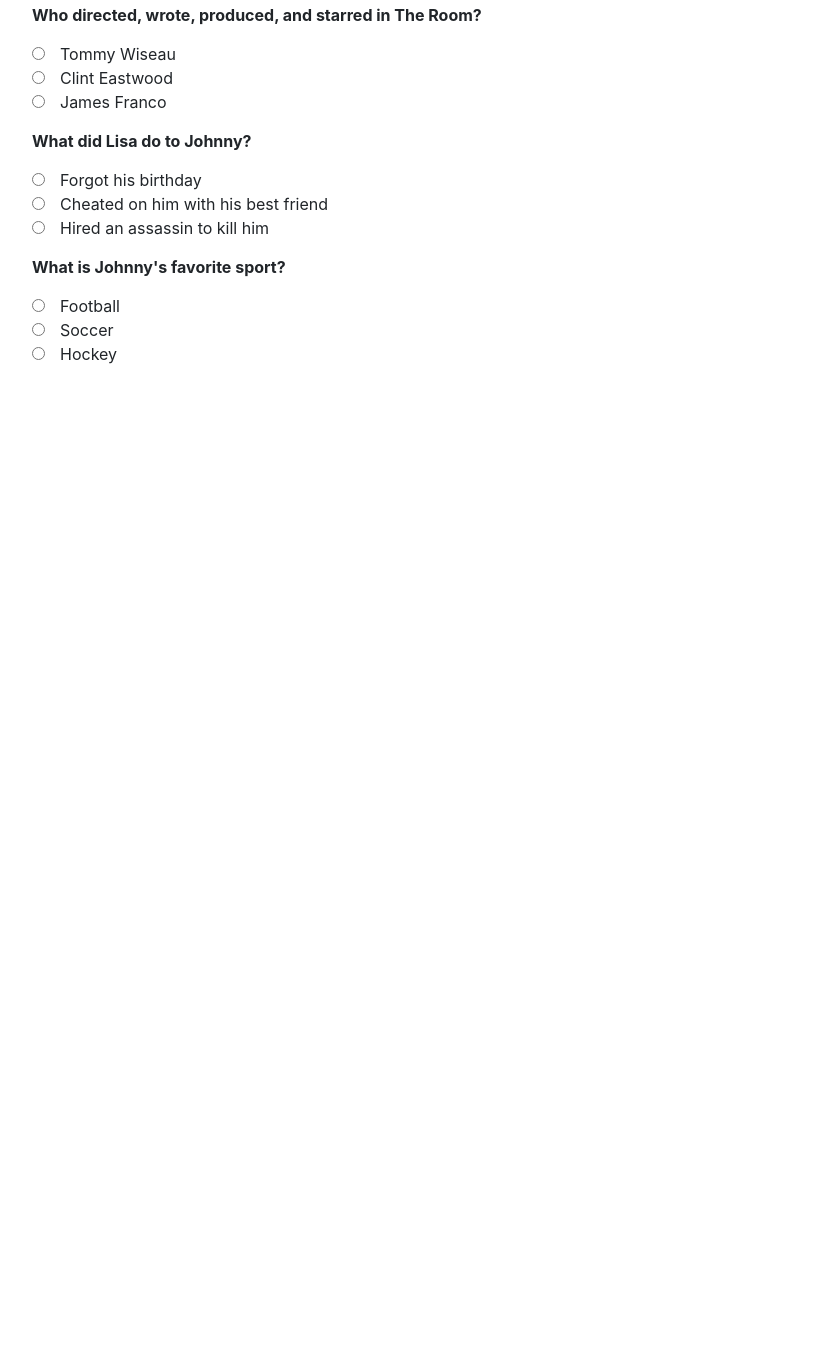
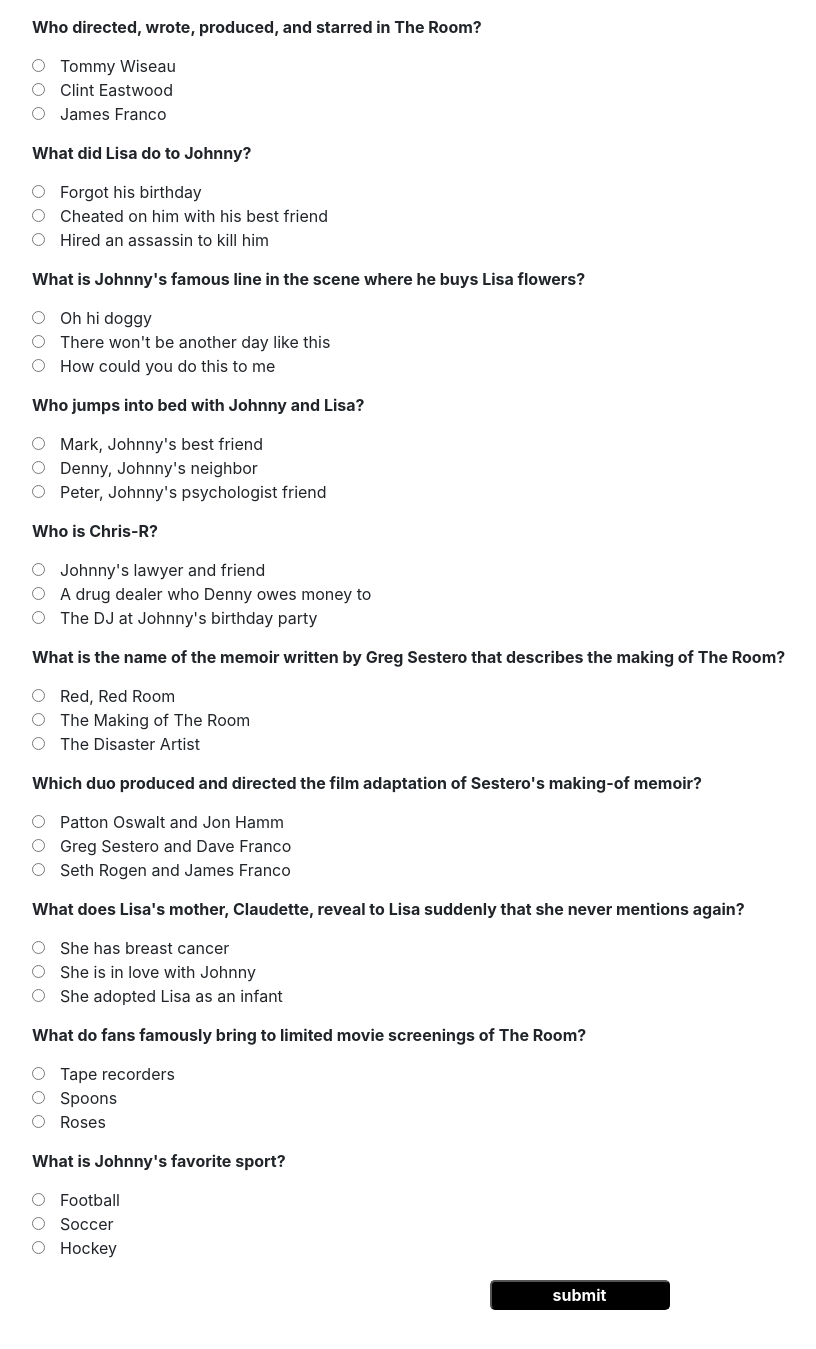
Before and after one commit to falondarville/TriviaGame, a plain HTML site: page index.html in a window 1280 px wide. Shown: the part 523-1872 px from the top of the page, without its empty margins (53-869 px from the left). Before the commit the page ends 909 px from the top, so only its background shows below. Drawn offline with nearby package versions, Linux system fonts and the light colour scheme.

Commit message:
add questions

```diff
--- a/assets/css/style.css
+++ b/assets/css/style.css
@@ -20,3 +20,34 @@ input {
 	margin-top: 15px;
 	margin-bottom: 15px;
 }
+
+#description {
+	font-size: 12px;
+}
+
+#timeRemaining {
+	font-size: 24px;
+
+}
+
+#timeCard {
+	background-color: #D5F5E3;
+}
+
+#descCard {
+	background-color: #58D68D;
+	text-align: left;
+}
+
+#submitButton {
+	text-align: center;
+	margin-bottom: 40px;
+}
+
+#buttonStyle {
+	background-color: black;
+	color: white;
+	font-weight: bold;
+	border-radius: 5px;
+	width: 180px;
+}
--- a/assets/javascript/app.js
+++ b/assets/javascript/app.js
@@ -16,6 +16,41 @@ var questions = [{
 		answerIndex: 1
 	},
 	{
+		question: "What is Johnny's famous line in the scene where he buys Lisa flowers?",
+		choices: ["Oh hi doggy", "There won't be another day like this", "How could you do this to me"],
+		answerIndex: 0
+	},
+	{
+		question: "Who jumps into bed with Johnny and Lisa?",
+		choices: ["Mark, Johnny's best friend", "Denny, Johnny's neighbor", "Peter, Johnny's psychologist friend"],
+		answerIndex: 1
+	},
+	{
+		question: "Who is Chris-R?",
+		choices: ["Johnny's lawyer and friend", "A drug dealer who Denny owes money to", "The DJ at Johnny's birthday party"],
+		answerIndex: 1
+	},
+	{
+		question: "What is the name of the memoir written by Greg Sestero that describes the making of The Room?",
+		choices: ["Red, Red Room", "The Making of The Room", "The Disaster Artist"],
+		answerIndex: 2
+	},
+	{
+		question: "Which duo produced and directed the film adaptation of Sestero's making-of memoir?",
+		choices: ["Patton Oswalt and Jon Hamm", "Greg Sestero and Dave Franco", "Seth Rogen and James Franco"],
+		answerIndex: 2
+	},
+	{
+		question: "What does Lisa's mother, Claudette, reveal to Lisa suddenly that she never mentions again?",
+		choices: ["She has breast cancer", "She is in love with Johnny", "She adopted Lisa as an infant"],
+		answerIndex: 0
+	},
+	{
+		question: "What do fans famously bring to limited movie screenings of The Room?",
+		choices: ["Tape recorders", "Spoons", "Roses"],
+		answerIndex: 1
+	},
+	{
 		question: "What is Johnny's favorite sport?",
 		choices: ["Football", "Soccer", "Hockey"],
 		answerIndex: 0
@@ -30,11 +65,15 @@ function iterateThroughQuestionsArray(questions) {
 		displayQuestions(questions[x]);
 		//call append choices function
 		displayChoices(questions[x].choices);
+
 	};
+
 };
 
 //call iteration function and pass through array argument
 iterateThroughQuestionsArray(questions);
+$("#submitButton").append("<input type='submit' value='submit' id='buttonStyle'>");
+
 
 //append question
 //SHOWING UNDEFINED
@@ -48,11 +87,25 @@ function displayChoices(choices) {
 	$(".question-div").append("<input type='radio' name='choice' class='options'>" + choices[y] + "</input> <br />");
 };
 
+$("#submitButton").append("<input type='submit>Submit</input>");
 
-//dynamically populate the questions and radio buttons
-//dynamically populate submit button
+//onclick submit button that calls two functions: calculated results and print results
+$("#submitButton").on("click", function(){
+	//submit form
+	alert("button works!");
+	//call two function
+	// printResults();
+});
 
-//on submit, dynamically populate win/loss/unanswered questions
+//function to calculate results
+
+//function to print results
+
+// function printResults() {
+// 	$(".question-div").append("<p>Correct Answers : " + correctAnswers "</p> <br /> <p>Incorrect Answers : " + wrongAnswers + "</p> <br /> <p>Number of Questions Left Unanswered : " + incompleteAnswers + "</p>")
+// }
+
+//timer countdown from 120 seconds
 
 
 
--- a/index.html
+++ b/index.html
@@ -22,8 +22,8 @@
 	<div class="row">
 		<div class="col-md-8">
 			<div class="card">
-			  <div class="card-body">
-				<p>Time Remaining:</p>
+			  <div class="card-body" id="timeCard">
+				<p><b>Time Remaining:</b></p>
 				<div id="timeRemaining">0</div>
 				<p> Seconds</p>
 			  </div>
@@ -31,8 +31,9 @@
 		</div>
 		<div class="col-md-4">
 			<div class="card">
-			  <div class="card-body">
+			  <div class="card-body" id="descCard">
 				<p>Let's get started!</p>
+				<p id="description">The Room was released in 2003. It's budget was 6 million dollars and is made just under 2 thousand dollars at the box office. </p>
 			  </div>
 			</div>
 		</div>
@@ -45,7 +46,9 @@
 	<!-- dynamically populate the questions -->
 
 	<!-- dynamically populate the results upon submitting the form -->
+
 </div>
+<div id="submitButton"></div>
 
 <script src="https://ajax.googleapis.com/ajax/libs/jquery/3.3.1/jquery.min.js"></script>
 <script src="assets/javascript/app.js"></script>
```
